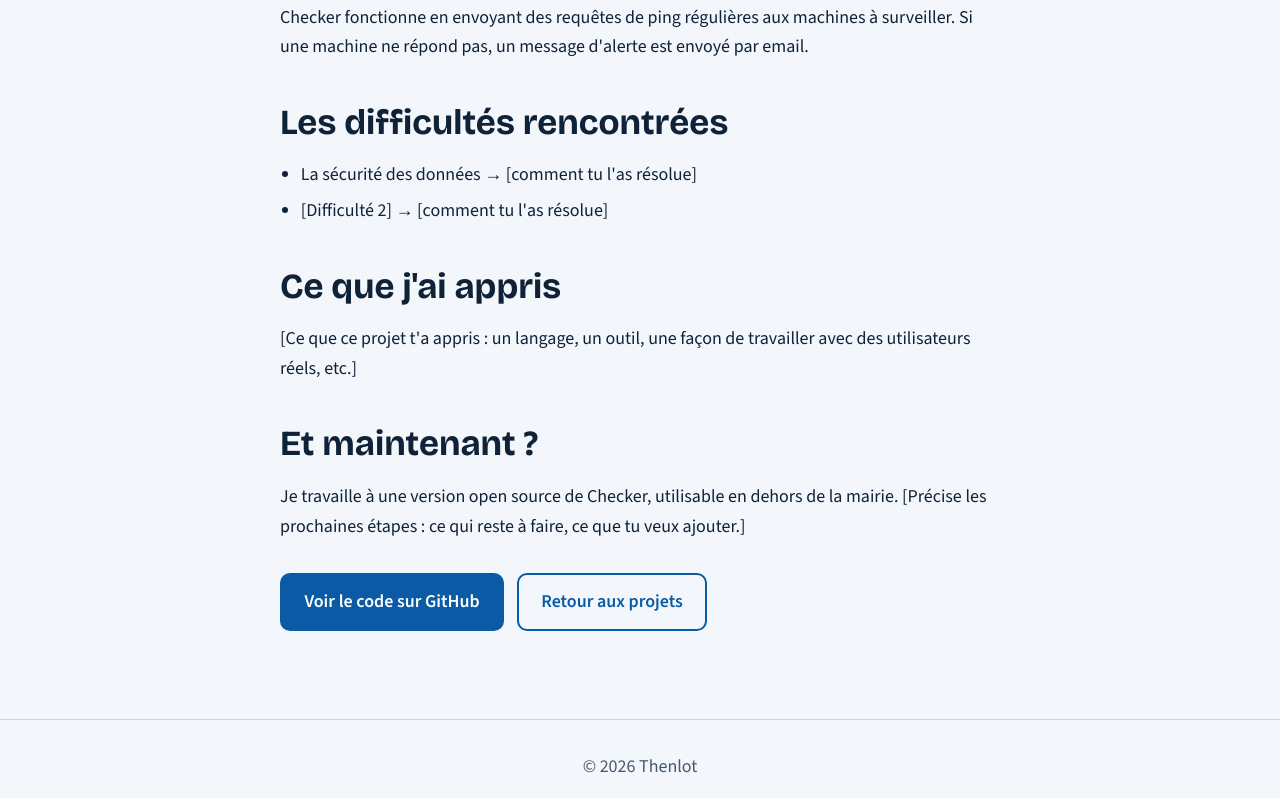
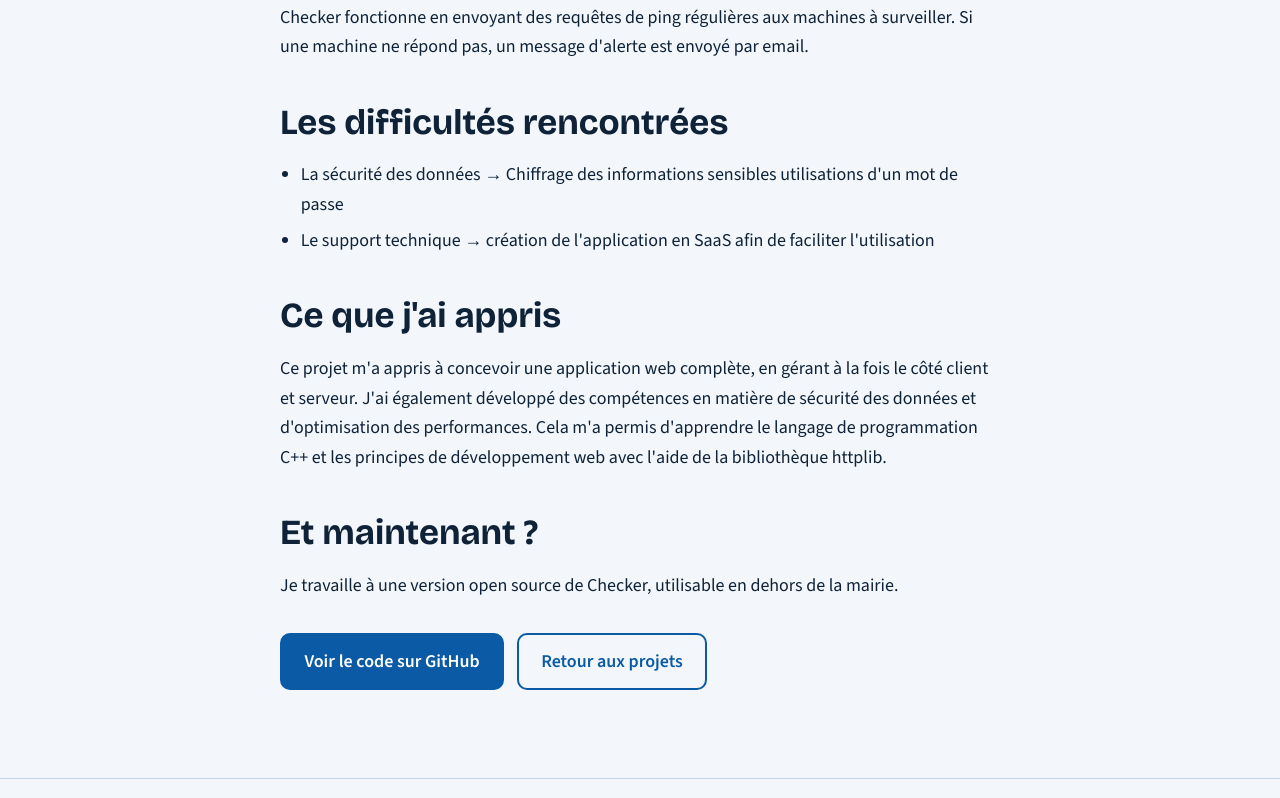
Before and after one commit to Thenlot/Thenlot.github.io, a plain HTML site: page checker.html in a window 1280 px wide. Shown: the part 1705-2503 px from the top of the page. Drawn offline with nearby package versions, Linux system fonts and the light colour scheme.

Commit message:
auto commit

```diff
--- a/checker.html
+++ b/checker.html
@@ -72,7 +72,7 @@
 
         <h2>Pourquoi ce projet ?</h2>
         <p>Checker est né pendant mon stage à la mairie de Chevigny-Saint-Sauveur, où je faisais du support technique et de la maintenance informatique. Il fallait pouvoir suivre facilement l'état de plusieurs machines, sans avoir à les vérifier une par une.</p>
-        <p>[Ajoute ici le problème concret : combien de machines, ce qui se passait avant Checker, ce qui prenait du temps aux agents.]</p>
+        <p>Exemple : une entreprise peut avoir plusieurs sites avec des machines toutes relier à un serveur. Checker permet de vérifier l'état de la connexion de toutes les machines à ce serveur.</p>
 
         <h2>Ce que fait Checker</h2>
         <ul>
@@ -92,15 +92,15 @@
 
         <h2>Les difficultés rencontrées</h2>
         <ul>
-          <li>La sécurité des données → [comment tu l'as résolue]</li>
-          <li>[Difficulté 2] → [comment tu l'as résolue]</li>
+          <li>La sécurité des données → Chiffrage des informations sensibles utilisations d'un mot de passe</li>
+          <li>Le support technique → création de l'application en SaaS afin de faciliter l'utilisation</li>
         </ul>
 
         <h2>Ce que j'ai appris</h2>
-        <p>[Ce que ce projet t'a appris : un langage, un outil, une façon de travailler avec des utilisateurs réels, etc.]</p>
+        <p>Ce projet m'a appris à concevoir une application web complète, en gérant à la fois le côté client et serveur. J'ai également développé des compétences en matière de sécurité des données et d'optimisation des performances. Cela m'a permis d'apprendre le langage de programmation C++ et les principes de développement web avec l'aide de la bibliothèque httplib.</p>
 
         <h2>Et maintenant ?</h2>
-        <p>Je travaille à une version open source de Checker, utilisable en dehors de la mairie. [Précise les prochaines étapes : ce qui reste à faire, ce que tu veux ajouter.]</p>
+        <p>Je travaille à une version open source de Checker, utilisable en dehors de la mairie.</p>
 
         <p class="page-actions">
           <a class="btn" href="https://github.com/Thenlot">Voir le code sur GitHub</a>
```
Also changed, not shown: index.html (+0 -11 lines).
